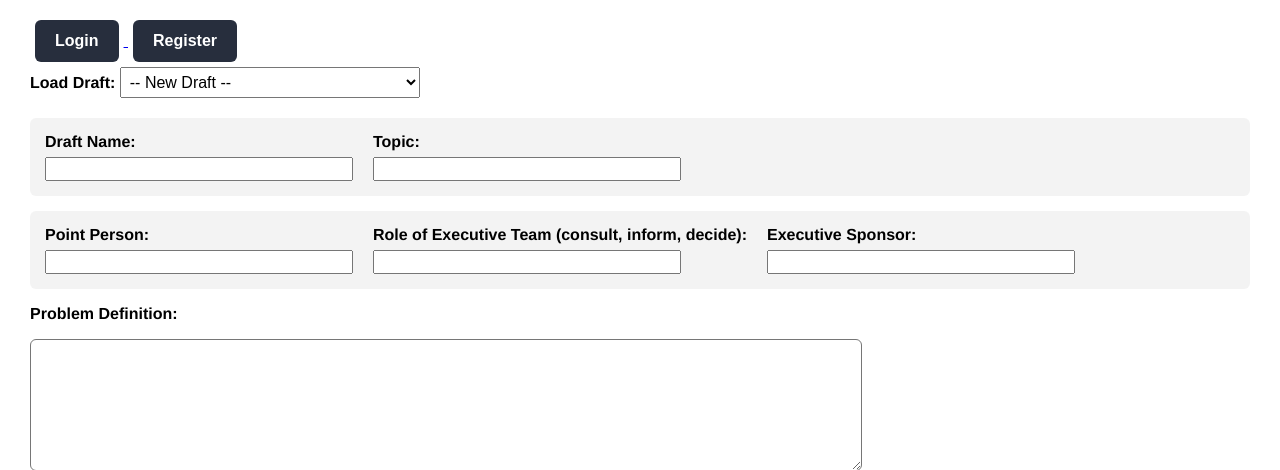
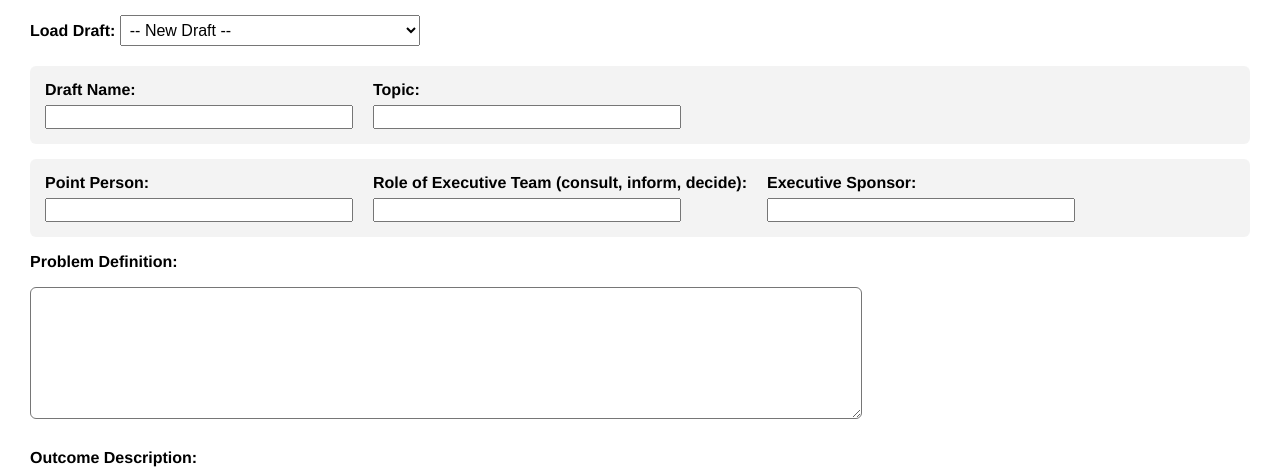
Before and after one commit to suzyatTP/fillableform, a Flask app: template templates/form.html in a window 1280 px wide. Shown: the part 135-605 px from the top of the page. Run offline with Flask 3, Linux system fonts and the light colour scheme; the template is opened without the code that fills it, so the values that code supplies are empty; some libraries are stand-ins or nearby versions.

Commit message:
remove login and register

```diff
--- a/app.py
+++ b/app.py
@@ -1,6 +1,4 @@
 from flask import Flask, render_template, request, send_file, redirect, url_for, flash, session
-from flask_login import LoginManager, UserMixin, login_user, logout_user, login_required, current_user
-from flask_bcrypt import Bcrypt
 from reportlab.lib.pagesizes import letter
 from reportlab.pdfgen import canvas
 from reportlab.lib import colors
@@ -10,23 +8,15 @@ import json
 import psycopg2
 
 app = Flask(__name__)
-login_manager = LoginManager()
-login_manager.init_app(app)
-login_manager.login_view = 'login'  # redirect to login page if not logged in
-bcrypt = Bcrypt(app)
+app.secret_key = 'your_secret_key_here'
 
+# --- Database setup ---
 def get_db_connection():
     return psycopg2.connect(os.environ.get("DATABASE_URL"))
-app.secret_key = 'your_secret_key_here'
-DB_FILE = 'drafts.db'
-
-import uuid
 
 def init_db():
     conn = get_db_connection()
     c = conn.cursor()
-
-    # Create the table if it doesn't exist
     c.execute("""
         CREATE TABLE IF NOT EXISTS drafts (
             id SERIAL PRIMARY KEY,
@@ -36,13 +26,6 @@ def init_db():
             UNIQUE(name, user_id)
         )
     """)
-
-    # If the table already exists, try to add the column (optional safety)
-    try:
-        c.execute("ALTER TABLE drafts ADD COLUMN IF NOT EXISTS user_id TEXT;")
-    except Exception as e:
-        print("user_id column may already exist:", e)
-
     conn.commit()
     conn.close()
 
@@ -62,7 +45,7 @@ def save_draft_to_db(name, content_dict, user_id):
     conn.commit()
     conn.close()
 
-def load_draft_from_db(name,user_id):
+def load_draft_from_db(name, user_id):
     conn = get_db_connection()
     c = conn.cursor()
     c.execute("SELECT content FROM drafts WHERE name = %s AND user_id = %s", (name, user_id))
@@ -86,23 +69,6 @@ def delete_draft(name, user_id):
     c.execute("DELETE FROM drafts WHERE name = %s AND user_id = %s", (name, user_id))
     conn.commit()
     conn.close()
-
-class User(UserMixin):
-    def __init__(self, id, email):
-        self.id = id
-        self.email = email
-
-@login_manager.user_loader
-def load_user(user_id):
-    conn = get_db_connection()
-    c = conn.cursor()
-    c.execute("SELECT id, email FROM users WHERE id = %s", (user_id,))
-    user = c.fetchone()
-    conn.close()
-    if user:
-        return User(id=user[0], email=user[1])
-    return None
-
 
 # --- PDF utilities ---
 def draw_wrapped_text(p, x, y, text, max_width, font_name=None, font_size=None, line_height=14):
@@ -144,77 +110,18 @@ def get_text_height(text, max_width, font_name="Helvetica", font_size=10, line_h
 
 # --- Routes ---
 @app.route('/')
-@login_required
 def form():
     draft_name = request.args.get("draft")
-    user_id = current_user.id
+    user_id = request.remote_addr
     data = load_draft_from_db(draft_name, user_id) if draft_name else {}
     return render_template('form.html', data=data, drafts=list_drafts(user_id), selected_draft=draft_name)
 
-@app.route('/register', methods=['GET', 'POST'])
-def register():
-    if request.method == 'POST':
-        email = request.form['email']
-        password = request.form['password']
-        hashed_pw = bcrypt.generate_password_hash(password).decode('utf-8')
-
-        conn = get_db_connection()
-        c = conn.cursor()
-        try:
-            c.execute("INSERT INTO users (email, password) VALUES (%s, %s)", (email, hashed_pw))
-            conn.commit()
-            flash("Registration successful. Please log in.")
-            return redirect(url_for('login'))
-        except psycopg2.errors.UniqueViolation:
-            conn.rollback()
-            flash("Email already exists.")
-        finally:
-            conn.close()
-
-    return render_template('register.html')
-
-@app.route('/login', methods=['GET', 'POST'])
-def login():
-    if request.method == 'POST':
-        email = request.form['email']
-        password = request.form['password']
-
-        conn = get_db_connection()
-        c = conn.cursor()
-        c.execute("SELECT id, password FROM users WHERE email = %s", (email,))
-        user = c.fetchone()
-        conn.close()
-
-        if user and bcrypt.check_password_hash(user[1], password):
-            user_obj = User(id=user[0], email=email)
-            login_user(user_obj)
-            flash("Logged in successfully.")
-            return redirect(url_for('form'))
-        else:
-            flash("Invalid email or password.")
-    return render_template('login.html')
-
-from flask_login import current_user
-
-@app.context_processor
-def inject_user():
-    return dict(current_user=current_user)
-
-
-@app.route('/logout')
-@login_required
-def logout():
-    logout_user()
-    flash("You have been logged out.")
-    return redirect(url_for('login'))
-
 @app.route('/submit', methods=['POST'])
-@login_required
 def submit():
     data = request.form.to_dict()
     action = data.get("action")
     draft_name = data.get("draft_name")
-    user_id = current_user.id  # 👈 use this now
+    user_id = request.remote_addr
 
     if action == "save":
         if not draft_name:
@@ -339,14 +246,12 @@ def submit():
 
     logo_path = os.path.join("static", "logo.png")
     if os.path.exists(logo_path):
-        p.drawImage(logo_path, 50, 20, width=80, height=30, mask='auto')  # Adjust size/position as needed
-
+        p.drawImage(logo_path, 50, 20, width=80, height=30, mask='auto')
 
     p.save()
     buffer.seek(0)
     pdf_filename = f"{draft_name or 'Strategic_Topic_Summary'}.pdf"
     return send_file(buffer, as_attachment=True, download_name=pdf_filename, mimetype='application/pdf')
 
-
 if __name__ == '__main__':
     app.run(debug=True)
--- a/templates/form.html
+++ b/templates/form.html
@@ -164,21 +164,6 @@ button:hover {
       <img src="{{ url_for('static', filename='overlay_icon.png') }}" alt="Logo" width="50">
     </div>
   </div>
-  <div style="margin-left: auto;">
-    {% if current_user.is_authenticated %}
-      <p style="margin: 0; font-size: 14px;">Logged in as: {{ current_user.email }}</p>
-      <a href="{{ url_for('logout') }}">
-        <button type="button">Logout</button>
-      </a>
-    {% else %}
-      <a href="{{ url_for('login') }}">
-        <button type="button">Login</button>
-      </a>
-      <a href="{{ url_for('register') }}">
-        <button type="button">Register</button>
-      </a>
-    {% endif %}
-  </div>
 
   <form method="GET" action="/">
     <label for="draft">Load Draft:</label>
```
Also changed, not shown: 1 other file.
